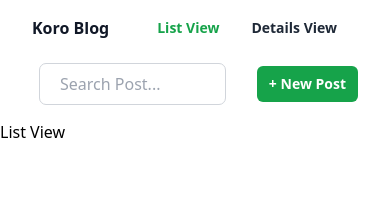
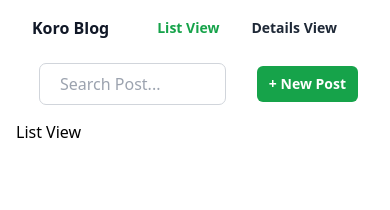
Before and after one commit to fernastereo/blog-management-task, a Vue app: page / in a window 390 px wide. Shown: the top 210 px of the page. Built offline with nearby package versions, Linux system fonts and the light colour scheme.

Commit message:
wrap RouterView in a responsive container for improved layout

```diff
--- a/src/App.vue
+++ b/src/App.vue
@@ -6,7 +6,9 @@
 <template>
   <main>
     <NavBar />
-    <RouterView />
+    <div class="mx-auto max-w-7xl px-4 sm:px-6 lg:px-8">
+      <RouterView />
+    </div>
   </main>
 </template>
 
```
